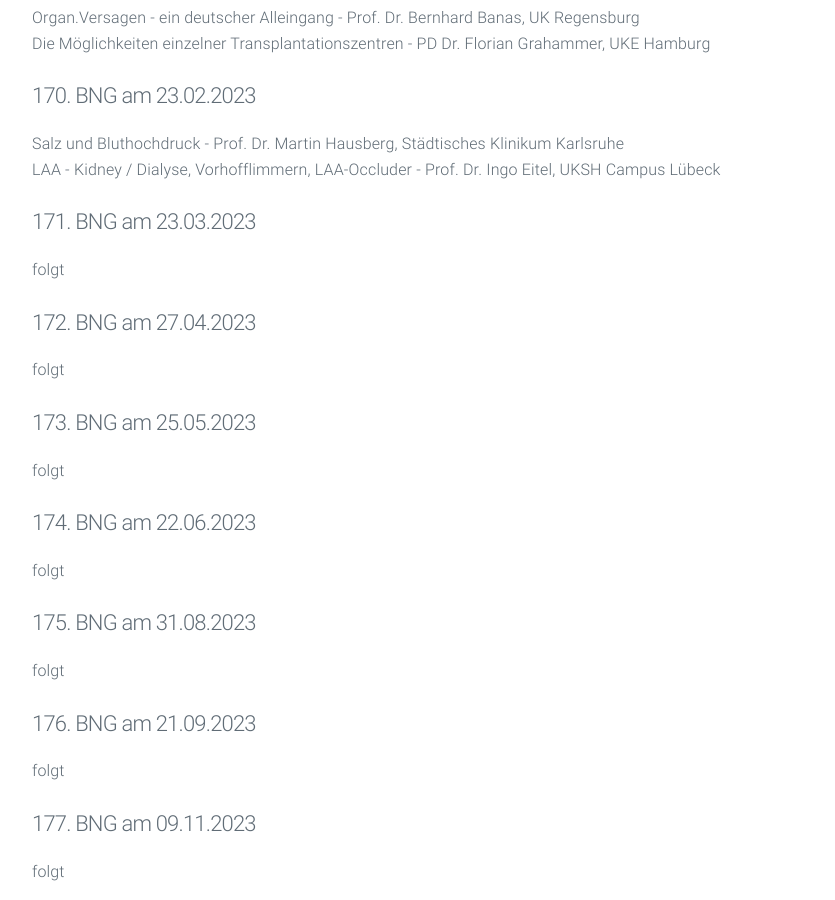
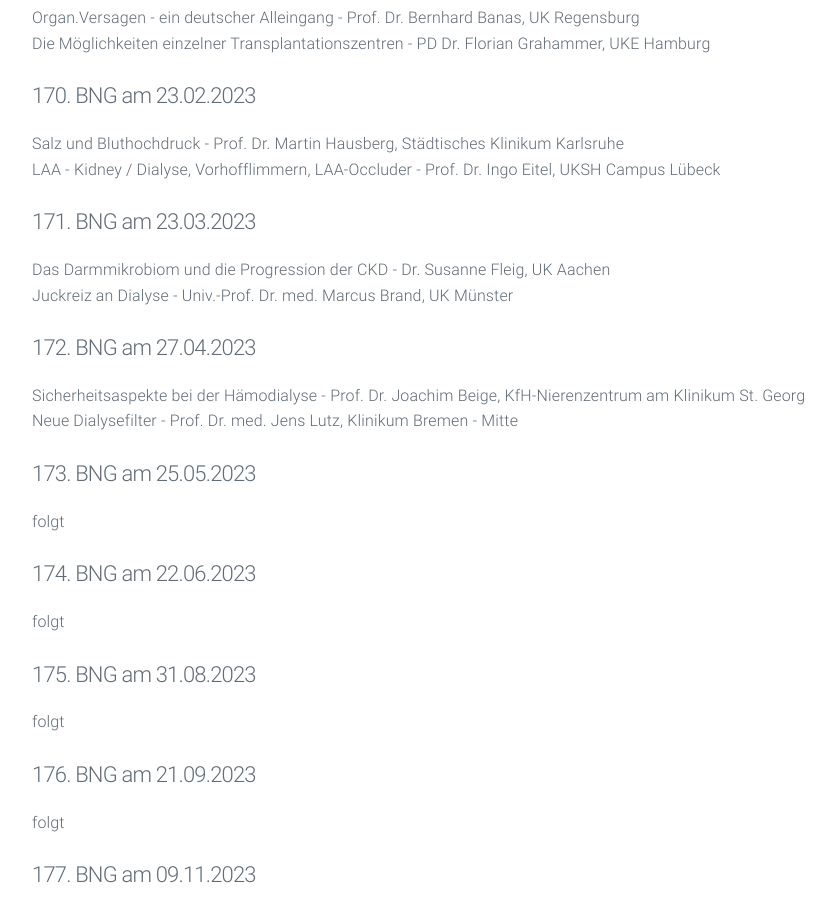
Before and after one commit to manuelpaul86/manuelpaul86.github.io, a Jekyll site: the page built from termine.md, in a window 1280 px wide and 900 px high, scrolled down 442 px. Shown: the whole window, without its empty margins (178-1013 px from the left). Built offline with Jekyll 4.4.1, drawn with Linux system fonts in a browser that asks for light colours.

Commit message:
Update termine.md

```diff
--- a/termine.md
+++ b/termine.md
@@ -18,11 +18,13 @@ LAA - Kidney / Dialyse, Vorhofflimmern, LAA-Occluder - Prof. Dr. Ingo Eitel, UKS
 
 #### 171. BNG am 23.03.2023
 
-folgt
+Das Darmmikrobiom und die Progression der CKD - Dr. Susanne Fleig, UK Aachen
+Juckreiz an Dialyse - Univ.-Prof. Dr. med. Marcus Brand, UK Münster
 
 #### 172. BNG am 27.04.2023
 
-folgt
+Sicherheitsaspekte bei der Hämodialyse - Prof. Dr. Joachim Beige, KfH-Nierenzentrum am Klinikum St. Georg
+Neue Dialysefilter - Prof. Dr. med. Jens Lutz, Klinikum Bremen - Mitte
 
 #### 173. BNG am 25.05.2023
 
```
